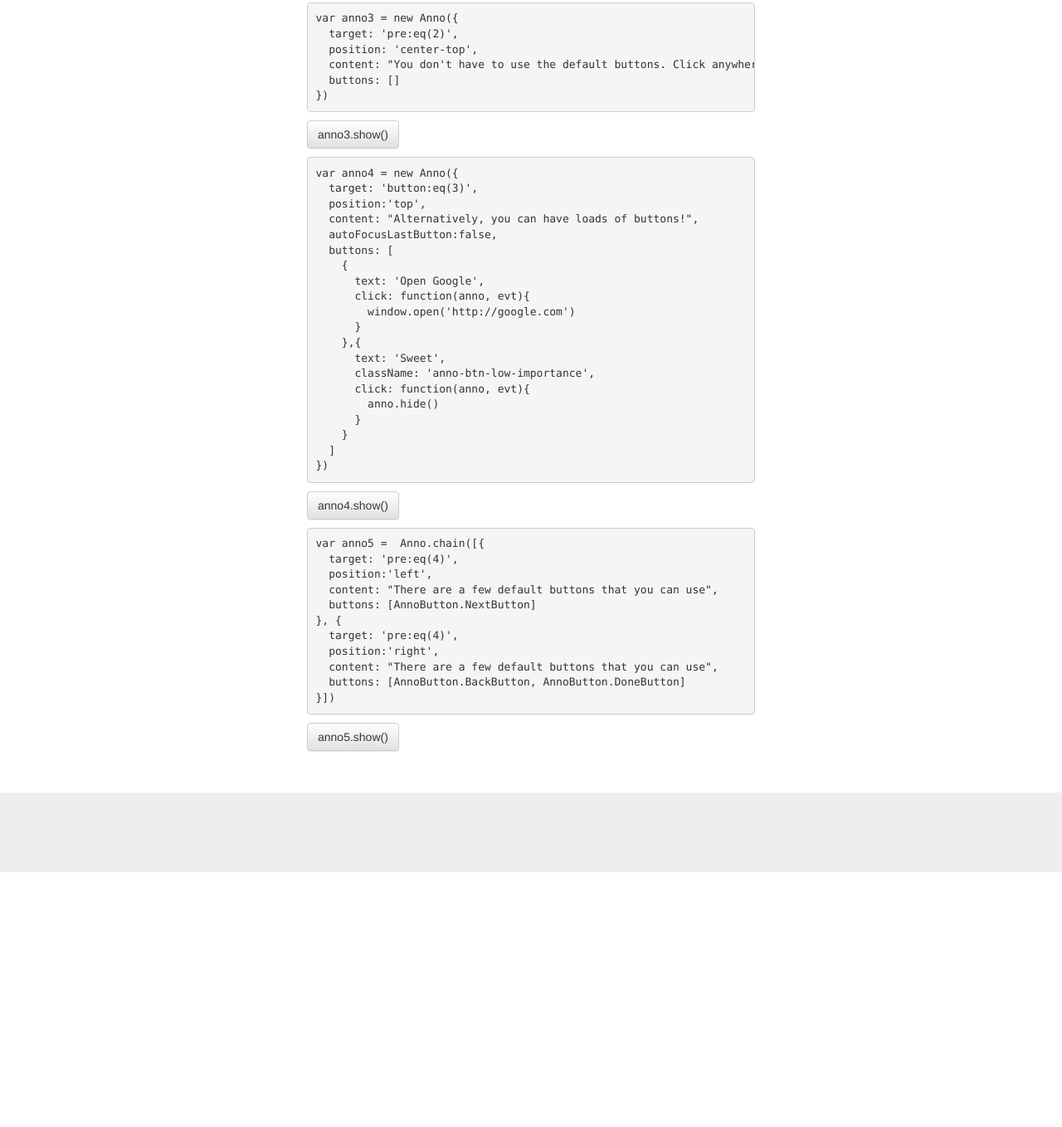
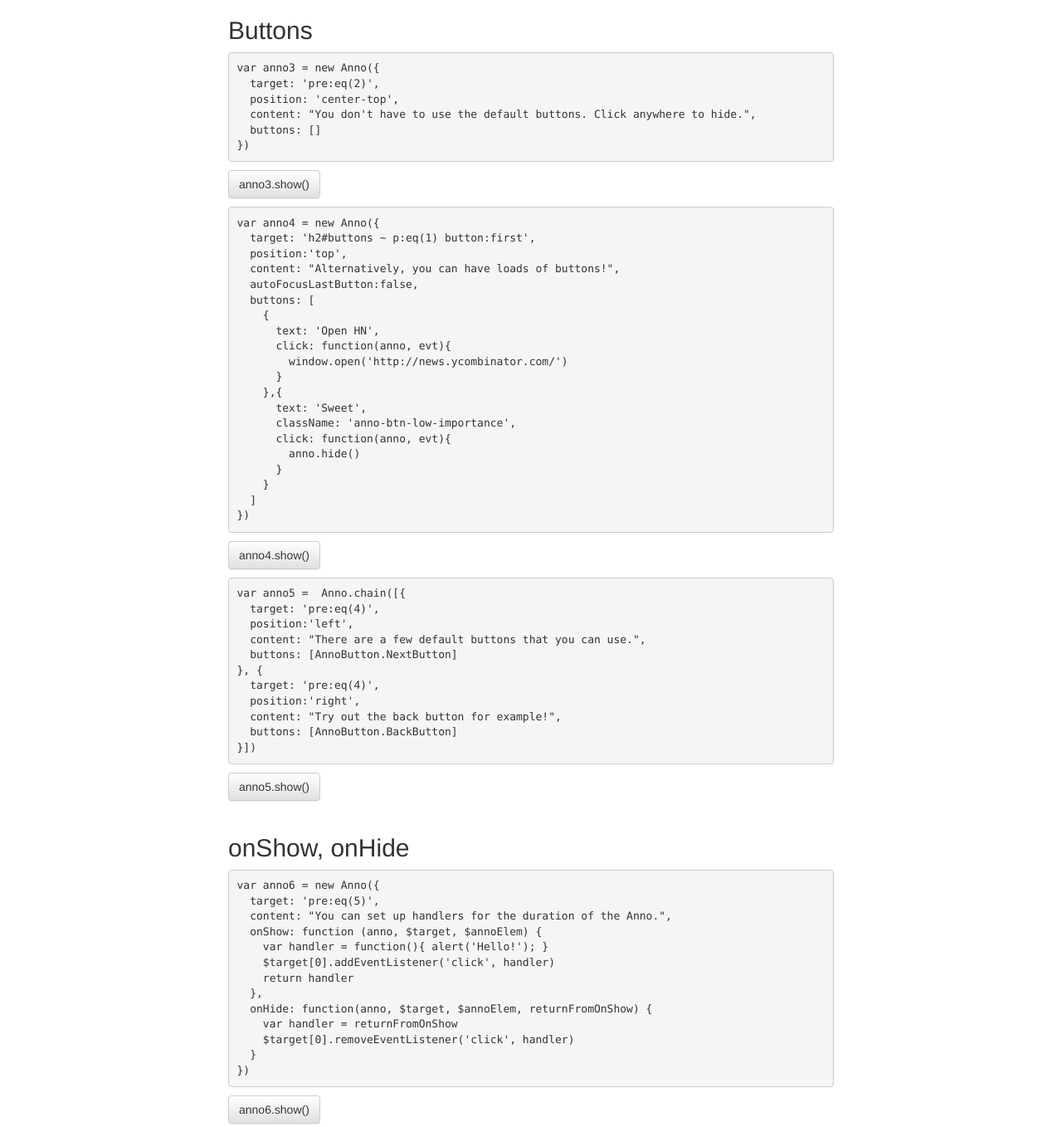
Before and after one commit to iamdanfox/anno.js, a plain HTML site: page demos/demo2.html in a window 1280 px wide. Shown: the part 1024-2382 px from the top of the page at 83% size. Before the commit the page ends 2075 px from the top, so only its background shows below. Drawn offline with nearby package versions, Linux system fonts and the light colour scheme.

Commit message:
More comprehensive examples

```diff
--- a/demos/demo2.html
+++ b/demos/demo2.html
@@ -21,8 +21,8 @@
 
     <link href="../anno.css" rel="stylesheet" type="text/css" />
     <style type="text/css">
-      .container-fluid {
-        background:red;
+      h2 {
+        margin-top:40px;
       }
     </style>
 
@@ -38,7 +38,7 @@
 
     </div>
     <div class="container">
-      <div class="col-md-6 col-md-offset-3">
+      <div class="col-md-8 col-md-offset-2">
 
 <h2>Basic usage</h2>
 <script type="text/javascript">
@@ -94,15 +94,15 @@ var anno3 = new Anno({
 
 <script type="text/javascript">
 var anno4 = new Anno({
-  target: 'button:eq(3)',
+  target: 'h2#buttons ~ p:eq(1) button:first',
   position:'top',
   content: "Alternatively, you can have loads of buttons!",
   autoFocusLastButton:false,
   buttons: [
     {
-      text: 'Open Google',
+      text: 'Open HN',
       click: function(anno, evt){
-        window.open('http://google.com')
+        window.open('http://news.ycombinator.com/')
       }
     },{
       text: 'Sweet',
@@ -121,16 +121,40 @@ var anno4 = new Anno({
 var anno5 =  Anno.chain([{
   target: 'pre:eq(4)',
   position:'left',
-  content: "There are a few default buttons that you can use",
+  content: "There are a few default buttons that you can use.",
   buttons: [AnnoButton.NextButton]
 }, {
   target: 'pre:eq(4)',
   position:'right',
-  content: "There are a few default buttons that you can use",
-  buttons: [AnnoButton.BackButton, AnnoButton.DoneButton]
+  content: "Try out the back button for example!",
+  buttons: [AnnoButton.BackButton]
 }])
 </script>
 <p><button type="button" class="btn btn-default" onclick="anno5.show()">anno5.show()</button></p>
+
+
+<h2>onShow, onHide</h2>
+<script type="text/javascript">
+var anno6 = new Anno({
+  target: 'pre:eq(5)',
+  content: "You can set up handlers for the duration of the Anno.",
+  onShow: function (anno, $target, $annoElem) {
+    var handler = function(){ alert('Hello!'); }
+    $target[0].addEventListener('click', handler)
+    return handler
+  },
+  onHide: function(anno, $target, $annoElem, returnFromOnShow) {
+    var handler = returnFromOnShow
+    $target[0].removeEventListener('click', handler)
+  }
+})
+</script>
+<p><button type="button" class="btn btn-default" onclick="anno6.show()">anno6.show()</button></p>
+
+
+
+
+
 
     </div>
     </div>
```
